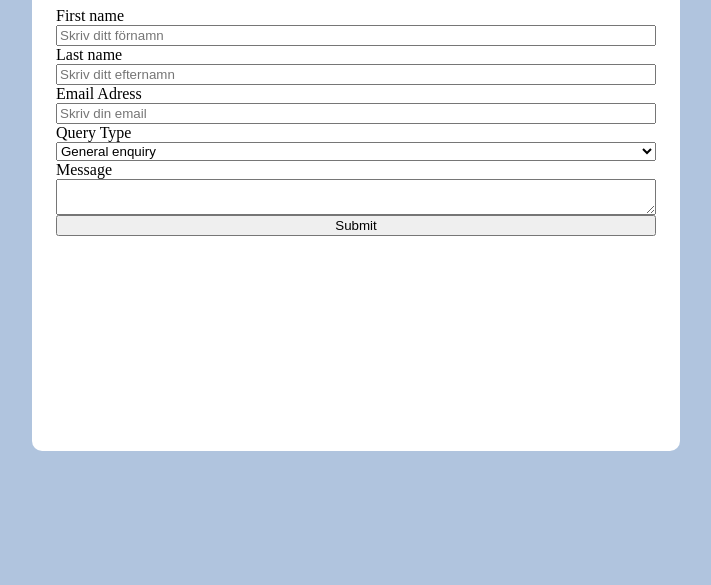
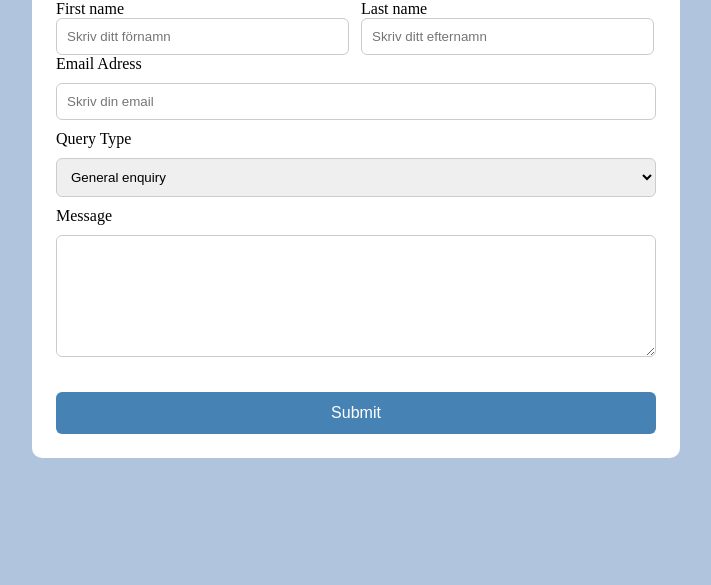
Before and after one commit to Zeynepvez/Webforumlar, a plain HTML site: page index.html in a window 1280 px wide. Shown: the part 231-816 px from the top of the page, without its empty margins (284-995 px from the left). Drawn offline with Linux system fonts and the light colour scheme.

Commit message:
"Fixed some things"

```diff
--- a/index.html
+++ b/index.html
@@ -18,10 +18,19 @@
 
   <form class="form">
     <h1> Contact Us</h1>
-    <label for="firstName">First name</label>
-    <input id="firstName" name="firstName" type="text" placeholder="Skriv ditt förnamn" required>
-    <label for="lastName">Last name</label>
-    <input id="lastName" name="lastName" type="text" placeholder="Skriv ditt efternamn" required>
+
+    <div class="name-fields">
+      <div>
+      <label for="firstName">First name</label>
+      <input id="firstName" name="firstName" type="text" placeholder="Skriv ditt förnamn" required>
+    </div>
+    <div>
+      <label for="lastName">Last name</label>
+      <input id="lastName" name="lastName" type="text" placeholder="Skriv ditt efternamn" required>
+    </div>
+    </div>
+
+
     <label for="email">Email Adress</label>
     <input id="email" name="email" type="text" placeholder="Skriv din email" required>
 
--- a/style.css
+++ b/style.css
@@ -14,10 +14,48 @@ body {
     flex-direction: column;
     width: 80%;
     max-width: 600px;
-    height: 500px;
+    min-height: 500px;
     padding: 24px;
 }
 
 input[type="text"], input[type="email"], select, textarea {
+    padding: 10px;
+    border-radius: 6px;
+    border: 1px solid #ccc;
+    margin-top: 10px;
+    margin-bottom: 10px;
+}
 
+label[for="firstName"], input#firstName, label[for="lastName"], input#lastName {
+    display: block;
+    width: 92%;
+    margin: 0;
 }
+
+/* fixa så att firstname och lastname hamnar brevid varandra*/
+.form label[for="firstName"],
+.form input#firstName,
+.form label[for="lastName"],
+.form input#lastName {
+    display: block;
+}
+.form .name-fields {
+    display: grid;
+    grid-template-columns: 1fr 1fr; /* två lika breda kolumner */
+    gap: 10px; /* mellanrum mellan kolumnerna */
+}
+
+textarea {
+    min-height: 100px;
+}
+
+button {
+    padding: 12px;
+    border-radius: 6px;
+    border: none;
+    background: steelblue;
+    color: white;
+    font-size: 1rem;
+    cursor: pointer;
+    margin-top: 25px;
+}
```
